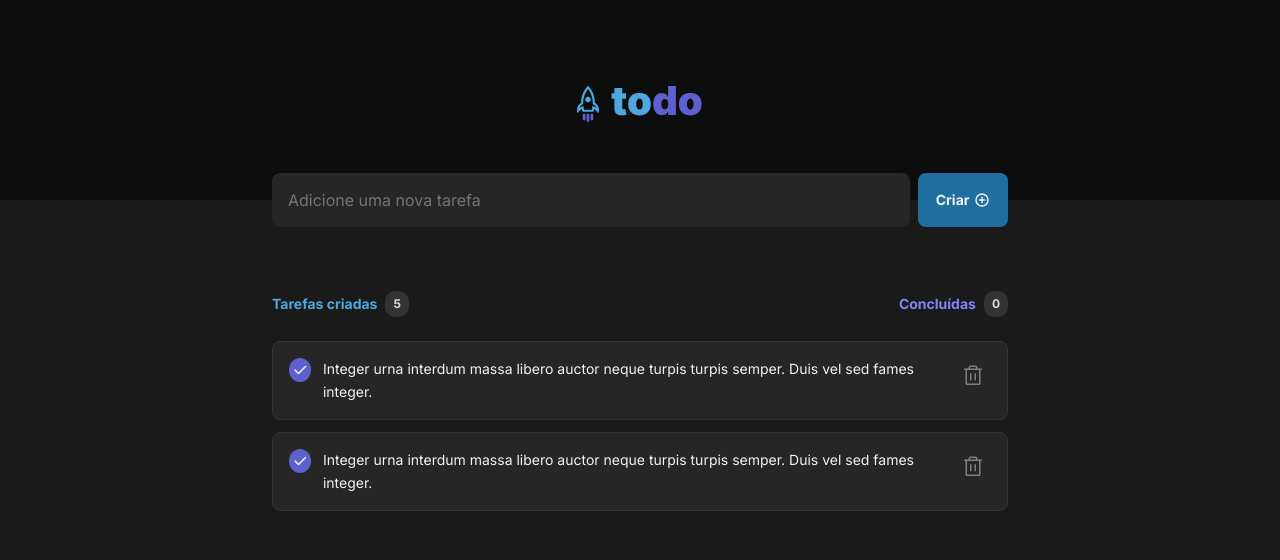
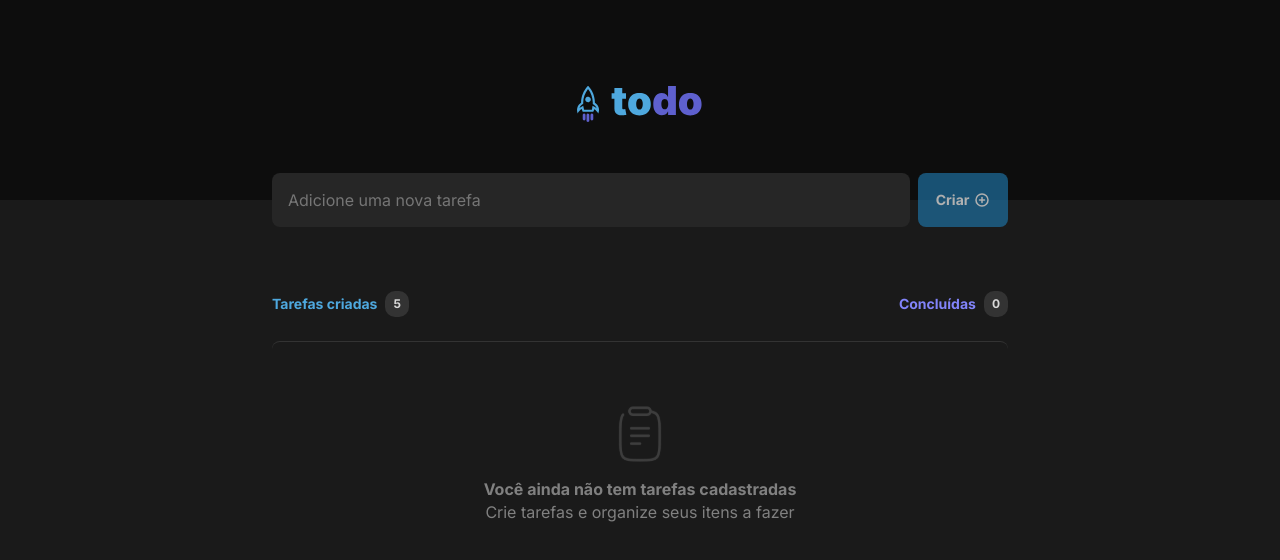
Before and after one commit to santiagoMonteiro/to-do-list, a React (Vite) app: page / in a window 1280 px wide. Shown: the top 560 px of the page. Built offline with nearby package versions, Linux system fonts and the light colour scheme.

Commit message:
add task js logic

```diff
--- a/src/App.module.css
+++ b/src/App.module.css
@@ -36,8 +36,13 @@
   transition: background-color 0.1s;
 }
 
-.addTaskButton:hover {
+.addTaskButton:not(:disabled):hover {
   background-color: var(--blue);
+}
+
+.addTaskButton:disabled {
+  opacity: 0.7;
+  cursor: not-allowed;
 }
 
 .taskInput,.addTaskButton {
--- a/src/App.tsx
+++ b/src/App.tsx
@@ -5,19 +5,55 @@ import { Header } from "./Header";
 import { TaskList } from "./TaskList";
 import { GlobalTaskInfo } from "./GlobalTaskInfo";
 import { NoTaskNotification } from "./NoTaskNotification";
+import { ChangeEvent, FormEvent, useState } from "react";
+
+interface Task {
+  description: string;
+  completed: boolean;
+}
 
 export function App() {
+  const [newTaskText, setNewTaskText] = useState("");
+  const [taskList, setTaskList] = useState<Task[]>([]);
+
+  console.log(taskList);
+
+  const isNewTaskEmpty = newTaskText.length === 0;
+
+  function handleNewTaskChange(event: ChangeEvent<HTMLInputElement>) {
+    setNewTaskText(event.target.value);
+  }
+
+  function handleCreateNewTask(event: FormEvent) {
+    event.preventDefault();
+
+    const newTask = {
+      description: newTaskText,
+      completed: false,
+    };
+
+    setTaskList([...taskList, newTask]);
+    setNewTaskText("");
+  }
+
   return (
     <>
       <Header />
       <main className={styles.wrapper}>
-        <form className={styles.taskForm}>
+        <form className={styles.taskForm} onSubmit={handleCreateNewTask}>
           <input
             className={styles.taskInput}
             type="text"
             placeholder="Adicione uma nova tarefa"
+            value={newTaskText}
+            onChange={handleNewTaskChange}
+            autoFocus
           />
-          <button className={styles.addTaskButton} type="submit">
+          <button
+            className={styles.addTaskButton}
+            type="submit"
+            disabled={isNewTaskEmpty}
+          >
             <span>Criar</span>
             <PlusCircle size={16} weight="bold" />
           </button>
@@ -25,9 +61,7 @@ export function App() {
 
         <GlobalTaskInfo />
 
-        {/* <NoTaskNotification /> */}
-
-        <TaskList />
+        {taskList.length === 0 ? <NoTaskNotification /> : <TaskList />}
       </main>
     </>
   );
```
